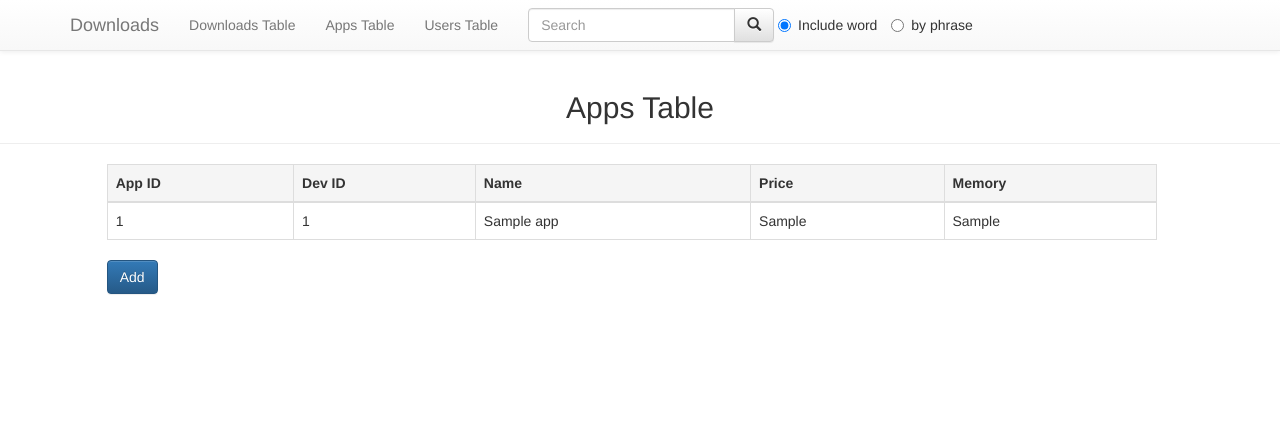
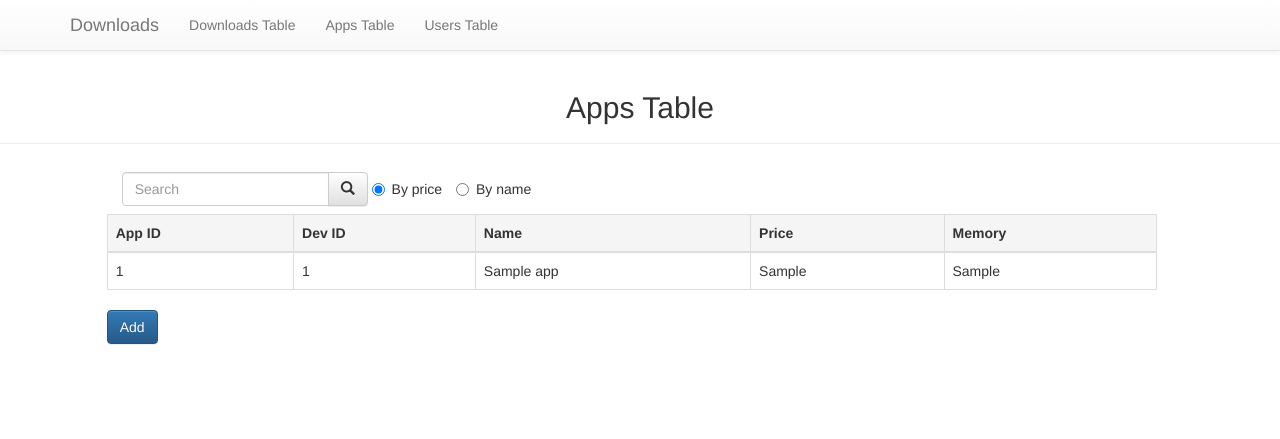
Before and after one commit to SteadyCoder/NTUU-KPI, a Django app: page /apps in a window 1280 px wide. Shown: the top 439 px of the page. Run offline with Django 3.2, Linux system fonts and the light colour scheme; tables that the repository leaves empty hold one stand-in row (values such as "Sample post"); some libraries are stand-ins or nearby versions.

Commit message:
Making full text search

```diff
--- a/DataBase Labs/Lab2/Laba2/custom_models.py
+++ b/DataBase Labs/Lab2/Laba2/custom_models.py
@@ -132,7 +132,9 @@ class AbstractController(object):
         try:
             connect = mdb.connect(self.__host__, self.__user__, self.__password__, self.__db__)
             cursor = connect.cursor(mdb.cursors.DictCursor)
-            cursor.execute('SELECT * FROM ' + self.table_name + ' ' + condition)
+            query = 'SELECT * FROM ' + self.table_name + ' ' + condition
+            print query
+            cursor.execute(query)
             return cursor.fetchall()
         except mdb.Error as e:
             print 'ERROR %d %s' % (e.args[0], e.args[1])
@@ -185,6 +187,9 @@ class AppController(AbstractController):
 
     def get_choice_lst(self):
         return tuple(tuple([obj["app_id"], obj["name"]]) for obj in self.get_all_apps())
+
+    def full_text_search(self, condition):
+        return super(AppController, self).full_text_search(condition)
 # **************************
 
 # ***** User controller ******
--- a/DataBase Labs/Lab2/Laba2/views.py
+++ b/DataBase Labs/Lab2/Laba2/views.py
@@ -17,26 +17,34 @@ def index(request):
     return HttpResponse("Works")
 
 def home(request):
-    if ('search' in request.GET) and (request.GET != ''):
-        key_words = request.GET['search']
-        condition = "WHERE MATCH (name) AGAINST ('"
-        if request.GET.get('optradio', None) == 'include':
-            key_words = " ".join(['+' + item for item in key_words.split()])
-            condition += key_words
-        else:
-            condition += "\"" + key_words + "\""
-
-        condition += "' IN BOOLEAN MODE);"
-        downloads = downloadController. full_text_search(condition)
-        result = tuple()
-        for record in downloads:
-            result += downloadController.get_download_with_condition("WHERE client_id=" + str(record["id"]))
-    else:
-        result = {'downloads': downloadController.get_all_downloads(), 'users': userController }
+    result = {'downloads': downloadController.get_all_downloads(), 'users': userController}
     return render(request, "Laba2/home.html", result)
 
 def apps_show(request):
-    return render(request, "Laba2/apps_table.html", {'apps': appController.get_all_apps()})
+    if ('search' in request.GET) and (request.GET != ''):
+        key_words = request.GET['search']
+        condition = "WHERE MATCH "
+        if request.GET.get('optradio', None) == 'price':
+            condition += "(price) AGAINST ('"
+            key_words = " ".join([item for item in key_words.split()])
+            condition += key_words
+        else:
+            condition += "(name) AGAINST ('"
+            key_words = " ".join(['+' + item for item in key_words.split()])
+            condition += key_words
+            # condition += "\"" + key_words + "\""
+
+        condition += "' IN BOOLEAN MODE);"
+        apps = appController.full_text_search(condition)
+        res = tuple()
+        if apps:
+            for record in apps:
+                res += appController.get_apps_with_condition("WHERE app_id =" + str(record["app_id"]))
+        result = {'apps': res}
+    else:
+        result = {'apps': appController.get_all_apps()}
+    print result
+    return render(request, "Laba2/apps_table.html", result)
 
 def users_show(request):
     return render(request, "Laba2/users_table.html", {'users': userController.get_all_users()})
@@ -115,7 +123,8 @@ def download_new(request):
 
 def app_new(request):
     if request.method == 'POST':
-        row = {"app_id": request.POST["app_id"], "dev_id": request.POST["dev_id"],
+        tmp = appController.get_all_apps()
+        row = {"app_id": tmp[len(tmp) - 1]["app_id"] + 1, "dev_id": request.POST["dev_id"],
                "name": request.POST["name"], "price": request.POST["price"], "memory": request.POST["memory"]}
         appController.insert(row)
         return HttpResponseRedirect('/apps')
--- a/DataBase Labs/Lab2/templates/Laba2/apps_table.html
+++ b/DataBase Labs/Lab2/templates/Laba2/apps_table.html
@@ -6,8 +6,25 @@
 {% endblock %}
 
 {% block content %}
+
+
 <div class="form-group col-sm-offset-1" style="width:1050px;">
+    <form class="navbar-form navbar-left" method="GET">
+        <div class="input-group">
+            <input type="text" class="form-control" name="search" placeholder="Search">
+            <div class="input-group-btn">
+                <button class="btn btn-default" type="submit">
+                    <i class="glyphicon glyphicon-search"></i>
+                </button>
+            </div>
+        </div>
+        <label class="radio-inline">
+        <input type="radio" name="optradio" value="price" checked="">By price</label>
+        <label class="radio-inline">
+        <input type="radio" name="optradio" value="name" >By name</label>
+    </form>
 
+    {% if apps %}
     <table class="table table-bordered">
       <thead>
         <tr class="active">
@@ -29,8 +46,14 @@
             </tr>
         {% endfor %}
       </tbody>
+    </table>
 
-    </table>
+    {% else %}
+        <div class="form-group col-sm-offset-1" style="width:350px;">
+            <h1> No match for search</h1>
+        </div>
+    {% endif %}
+
     <a type="button" class="btn btn-primary" name="add_button" href="{% url 'app_new' %}">Add</a>
     <script>
     jQuery(document).ready(function($) {
--- a/DataBase Labs/Lab2/templates/Laba2/base.html
+++ b/DataBase Labs/Lab2/templates/Laba2/base.html
@@ -54,22 +54,6 @@
                 <a href="{% url 'users' %}">Users Table</a>
             </li>
           </ul>
-          <form class="navbar-form navbar-left" method="GET">
-            <div class="input-group">
-                <input type="text" class="form-control" name="search" placeholder="Search">
-                <div class="input-group-btn">
-                    <button class="btn btn-default" type="submit">
-                        <i class="glyphicon glyphicon-search"></i>
-                    </button>
-                </div>
-            </div>
-            <label class="radio-inline">
-            <input type="radio" name="optradio" value="include" checked="">Include word
-            </label>
-            <label class="radio-inline">
-            <input type="radio" name="optradio" value="exclude" > by phrase
-            </label>
-          </form>
         </div>
 
       </div>
```
